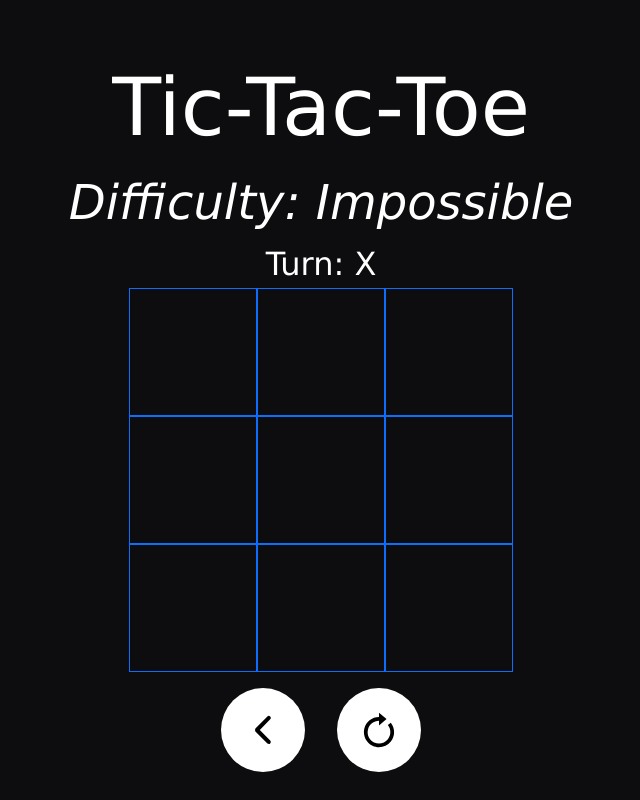
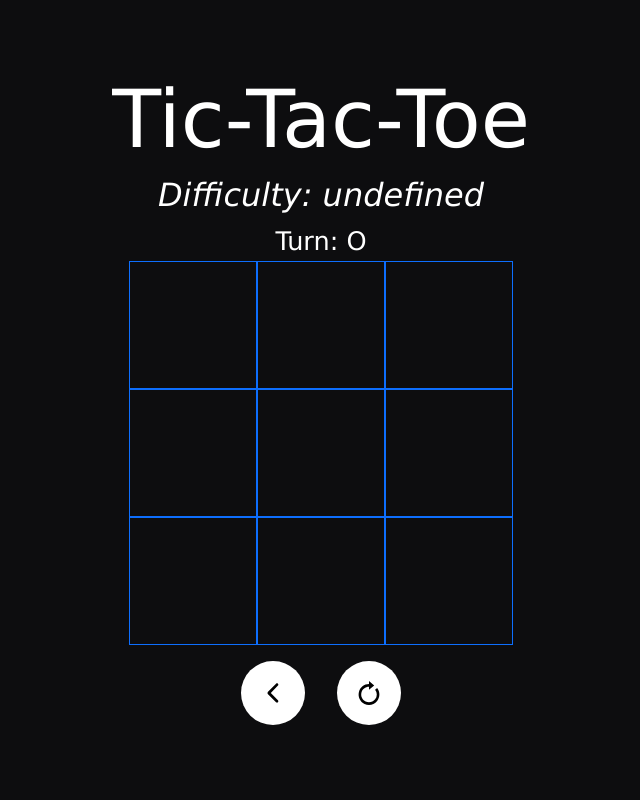
Before and after one commit to jtpeller/tic-tac-toe, a plain HTML site: page game.html in a window 1280 px wide. Shown: the whole page, without its empty margins (319-959 px from the left). Drawn offline with nearby package versions, Linux system fonts and the light colour scheme.

Commit message:
fixes & clean-up
Fixed icky restart function, layouts, UI/UX, etc.

```diff
--- a/game.html
+++ b/game.html
@@ -27,9 +27,7 @@
 
 <body>
     <div id="content" class="container">
-        <div class="banner">
-            <h1 class="title">Tic-Tac-Toe</h1>
-        </div>
+        <h1 class="title text-center">Tic-Tac-Toe</h1>
         <div id="game-diff"></div>
         <div id="game-board"></div>
     </div>
--- a/scripts/ai.js
+++ b/scripts/ai.js
@@ -20,16 +20,12 @@ class AI {
      * @return  new array with the move made on it
      */
     makeMove(arr) {
-        console.log(arr);
-
         const diff_idx = this.diff - 1;  // get which diff prob to use
 
         var rng = Math.random() > this.diff_prob[diff_idx];
-        if (rng) {
-            console.info('trace: ai making rng move')
+        if (rng) {      // AI makes RNG move
             return this.randomMove(arr);
-        } else {
-            console.info(`trace: ai making best move`);
+        } else {        // AI makes best move
             return this.bestMove(arr);
         }
     }
--- a/scripts/game.js
+++ b/scripts/game.js
@@ -80,26 +80,28 @@ class Game extends React.Component {
     constructor(props) {
         super(props);
 
-        this.state = {
-            squares: Array(9).fill(null),
-            turn: Math.random() < 0.5 ? 'X' : 'O',
-            diff: +this.props.diff,
-        }
+        this.state = this.getInitialState();
 
         if (this.state.diff) {
             this.ai = new AI({diff: this.state.diff, symbol: 'O'});
-
 
             // make an initial move if turn == 'O'
             if (this.state.turn === this.ai.symbol) {
                 var grid = this.state.squares.slice();
                 var idx = this.ai.makeMove(grid);
-                console.log(`ai first move is ${idx}`);
 
                 this.state.squares[idx] = this.ai.symbol;
                 this.state.turn = 'X';
             }
         }
+    }
+
+    getInitialState() {
+        return structuredClone({
+            squares: Array(9).fill(null),
+            turn: Math.random() < 0.5 ? 'X' : 'O',
+            diff: +this.props.diff,
+        });
     }
 
     /**
@@ -142,10 +144,7 @@ class Game extends React.Component {
         let toggle = true;
         if (this.state.diff) {      // non-zero means it's player v ai
             toggle = false;
-
             var idx = this.ai.makeMove(squares.slice());
-            console.log(`ai next move is ${idx}`);
-
             squares[idx] = this.ai.symbol;
         }
 
@@ -156,8 +155,11 @@ class Game extends React.Component {
         });
     }
 
-    restartGame() {
-        window.location.reload();       // do it the easy way
+    restartGame = () => {
+        // create the board
+        const domContainer = document.querySelector('#game-board');
+        const root = r(domContainer);
+        root.render(e(Game, {diff: this.state.diff}));
     }
 
     render() {
@@ -246,7 +248,7 @@ document.addEventListener("DOMContentLoaded", function() {
     // filter difficulty
     if (diff < 0) {
         diff = 0;
-    } else {
+    } else if (diff > 4) {
         diff = 4;
     }
 
@@ -254,11 +256,11 @@ document.addEventListener("DOMContentLoaded", function() {
     let p = document.querySelector('#game-diff');
     let c = document.createElement('h2')
     c.innerHTML = `Difficulty: ${diff_list[diff]}`;
-    c.className = 'subtitle';
+    c.className = 'subtitle text-center';
     p.append(c);
 
     // set the page title
-    document.title = `Tic-Tac-Toe | ${diff_list[diff]}`;
+    document.title = `Tic-Tac-Toe Game | ${diff_list[diff]}`;
 
     // create the board
     const domContainer = document.querySelector('#game-board');
--- a/styles/common.css
+++ b/styles/common.css
@@ -1,8 +1,8 @@
 :root {
     --master-font-size: 24px;
     --title-factor: 1.25;
-    --subtitle-factor: 0.75;
-    --status-factor: 0.5;
+    --subtitle-factor: 0.5;
+    --status-factor: 0.4;
     --square-factor: 1;
 
     --btn-factor: 0.5;
@@ -22,13 +22,11 @@ body {
     min-height: 100%;
 }
 
-h1, h2 {
-    text-align: center;
-}
-
 .title {
+    margin-top: var(--banner-top-pad);
     font-size: calc(var(--master-font-size) * var(--title-factor));
-    transition: font-size 250ms ease;
+    transition: font-size 250ms ease,
+                margin-top 250ms ease;
 }
 
 /* QUERIES */
@@ -37,8 +35,8 @@ h1, h2 {
     :root {
         --master-font-size: 64px;
         --btn-side-pad: 60px;
-        --banner-top-pad: 60px;
-        --game-btn-size: 84px;
+        --banner-top-pad: 72px;
+        --game-btn-size: 64px;
     }
 }
 
@@ -47,8 +45,8 @@ h1, h2 {
     :root {
         --master-font-size: 56px;
         --btn-side-pad: 54px;
-        --banner-top-pad: 54px;
-        --game-btn-size: 72px;
+        --banner-top-pad: 96px;
+        --game-btn-size: 56px;
     }
 }
 
@@ -57,8 +55,8 @@ h1, h2 {
     :root {
         --master-font-size: 48px;
         --btn-side-pad: 48px;
-        --banner-top-pad: 48px;
-        --game-btn-size: 56px;
+        --banner-top-pad: 128px;
+        --game-btn-size: 48px;
     }
 }
 
@@ -67,7 +65,7 @@ h1, h2 {
     :root {
         --master-font-size: 36px;
         --btn-side-pad: 42px;
-        --banner-top-pad: 42px;
+        --banner-top-pad: 96px;
         --game-btn-size: 48px;
     }
 }
@@ -77,7 +75,7 @@ h1, h2 {
     :root {
         --master-font-size: 24px;
         --btn-side-pad: 36px;
-        --banner-top-pad: 36px;
+        --banner-top-pad: 72px;
         --game-btn-size: 48px;
     }
 }
--- a/styles/index.css
+++ b/styles/index.css
@@ -8,10 +8,7 @@
 
 
 /* CLASSES & IDs */
-.banner {
-    padding: var(--banner-top-pad) 0 10px 0;
-    text-align: center;
-
+.animated-title {
     opacity: 0;
     animation: fadeIn 1s ease 1;
     animation-delay: 250ms;
```
Also changed, not shown: index.html (+14 -24 lines).
